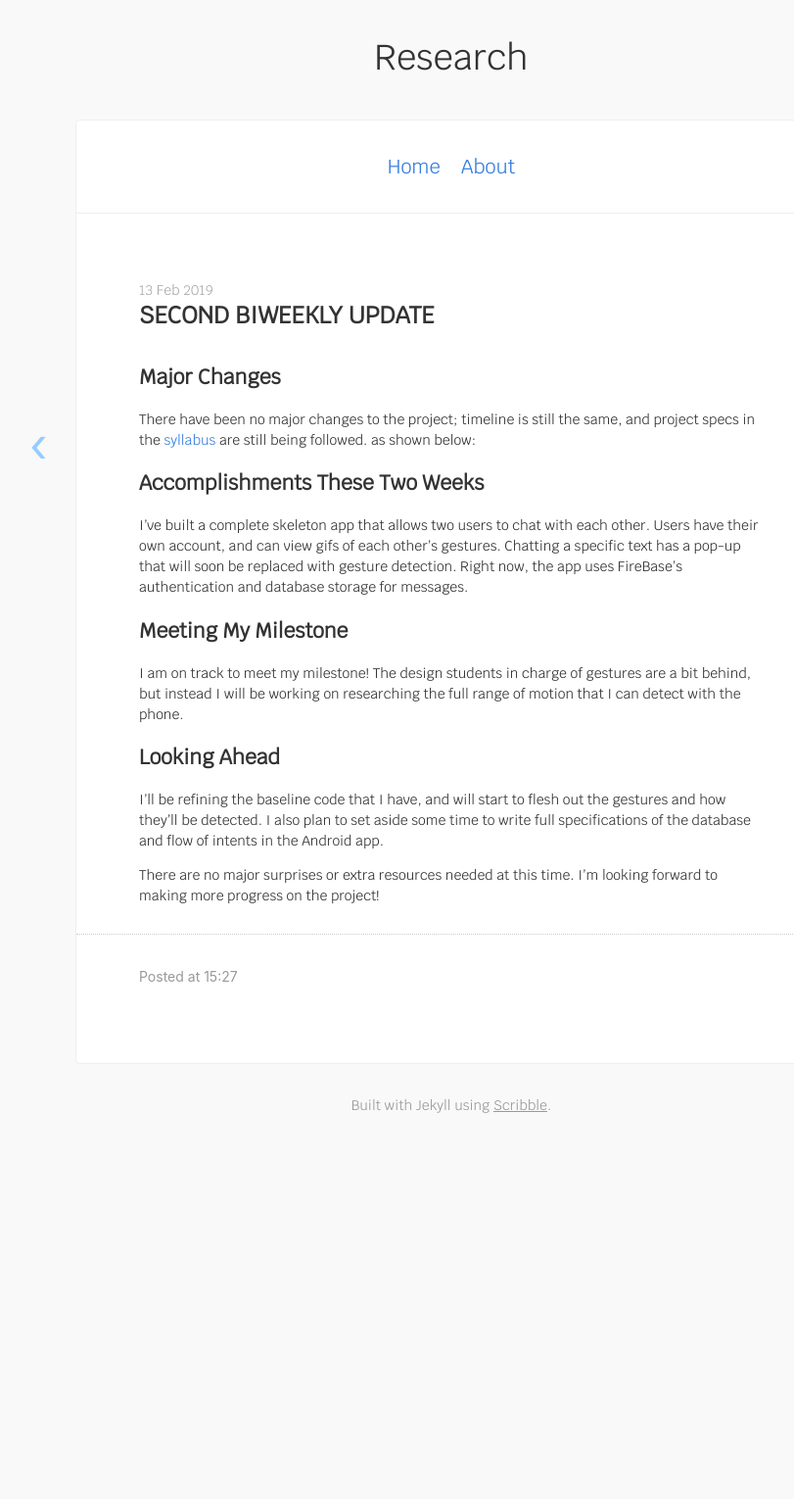
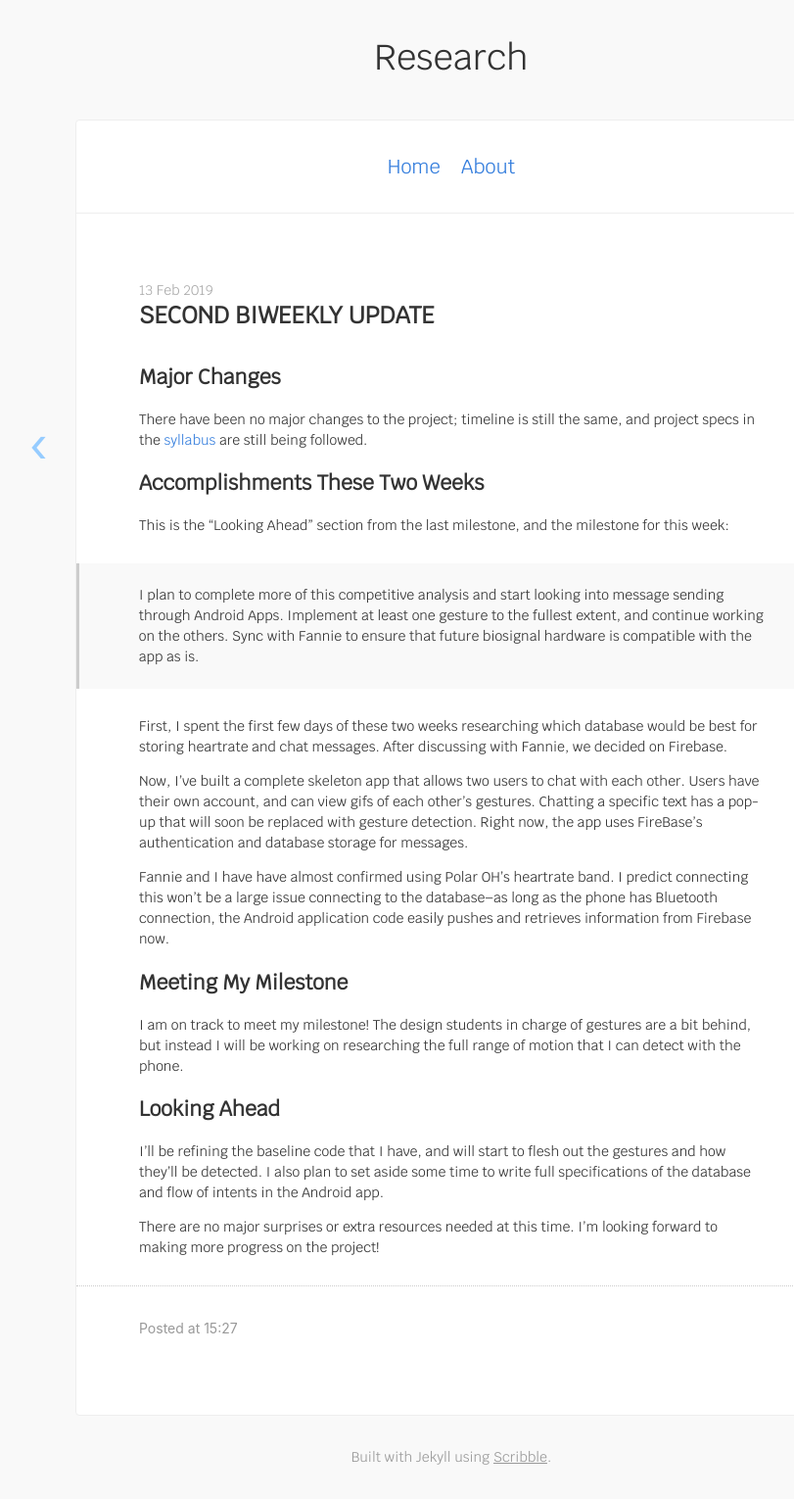
Before and after one commit to hiemilylo/research, a Jekyll site: the page built from _posts/2019-02-13-mile-2.md, in a window 1280 px wide. Shown: the whole page at 98% size, without its empty margins (179-990 px from the left). Built offline with Jekyll 4.4.1, drawn with Linux system fonts in a browser that asks for light colours; nearby versions of some CDN libraries; before the commit the page ends 1171 px from its top, so only the background shows below that.

Commit message:
Second milestone report - revision

```diff
--- a/_posts/2019-02-13-mile-2.md
+++ b/_posts/2019-02-13-mile-2.md
@@ -5,15 +5,21 @@ date: 2019-02-13 15:27:31
 
 ## Major Changes
  There have been no major changes to the project; timeline is still the same, and
- project specs in the [syllabus](https://docs.google.com/document/d/1FP9NxLKu0oAbKUnAQtEWmshNW047A-YwUBGoOy_lv50/edit) are still being followed.
- as shown below: <br>
+ project specs in the [syllabus](https://docs.google.com/document/d/1FP9NxLKu0oAbKUnAQtEWmshNW047A-YwUBGoOy_lv50/edit) are still being followed.<br>
 
 
 ## Accomplishments These Two Weeks
-I've built a complete skeleton app that allows two users to chat with each other. Users have their
+This is the "Looking Ahead" section from the last milestone, and the milestone for this week:
+> I plan to complete more of this competitive analysis and start looking into message sending through Android Apps. Implement at least one gesture to the fullest extent, and continue working on the others. Sync with Fannie to ensure that future biosignal hardware is compatible with the app as is.
+
+First, I spent the first few days of these two weeks researching which database would be best for storing heartrate and chat messages. After discussing with Fannie, we decided on Firebase.
+
+Now, I've built a complete skeleton app that allows two users to chat with each other. Users have their
 own account, and can view gifs of each other's gestures. Chatting a specific text has a pop-up that
 will soon be replaced with gesture detection. Right now, the app uses FireBase's authentication and
 database storage for messages.
+
+Fannie and I have have almost confirmed using Polar OH's heartrate band. I predict connecting this won't be a large issue connecting to the database--as long as the phone has Bluetooth connection, the Android application code easily pushes and retrieves information from Firebase now.
 
 ## Meeting My Milestone
 I am on track to meet my milestone! The design students in charge of gestures are a bit behind, but
```
